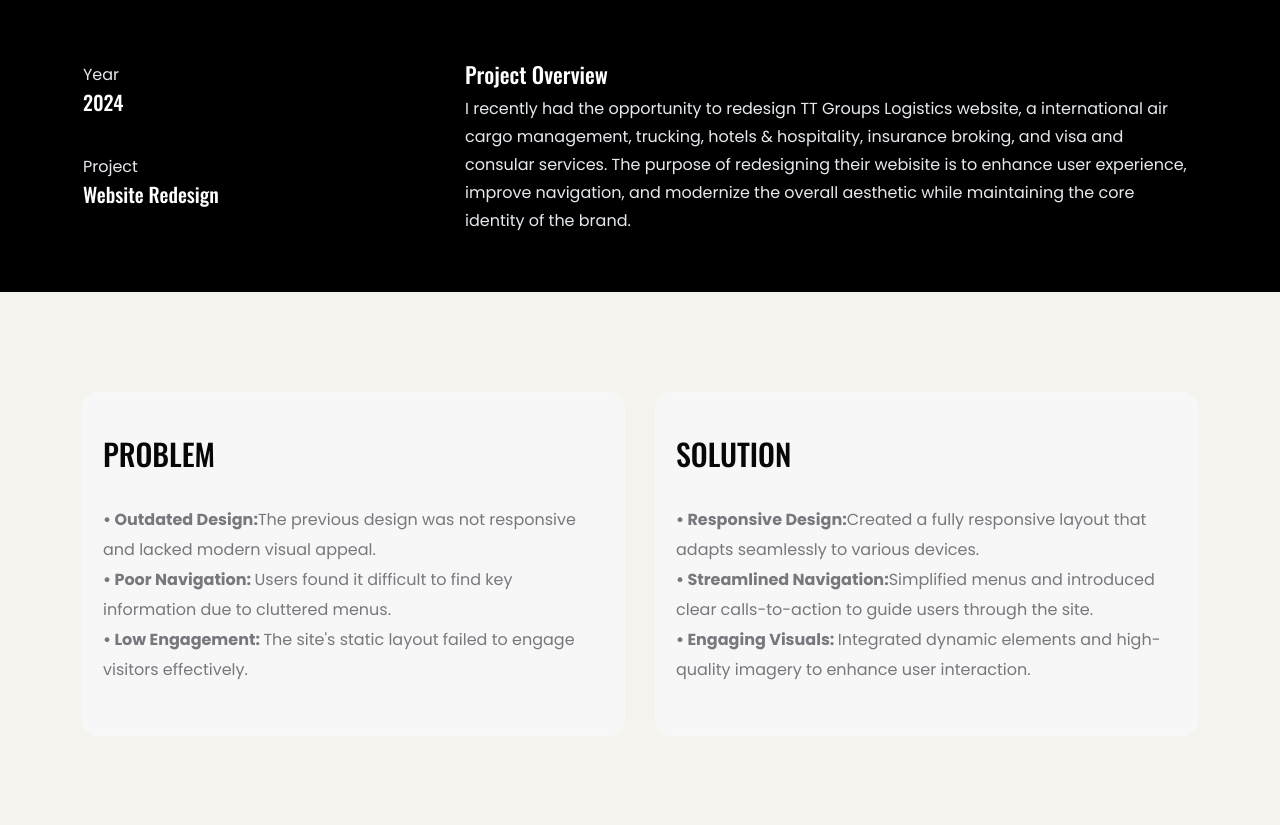
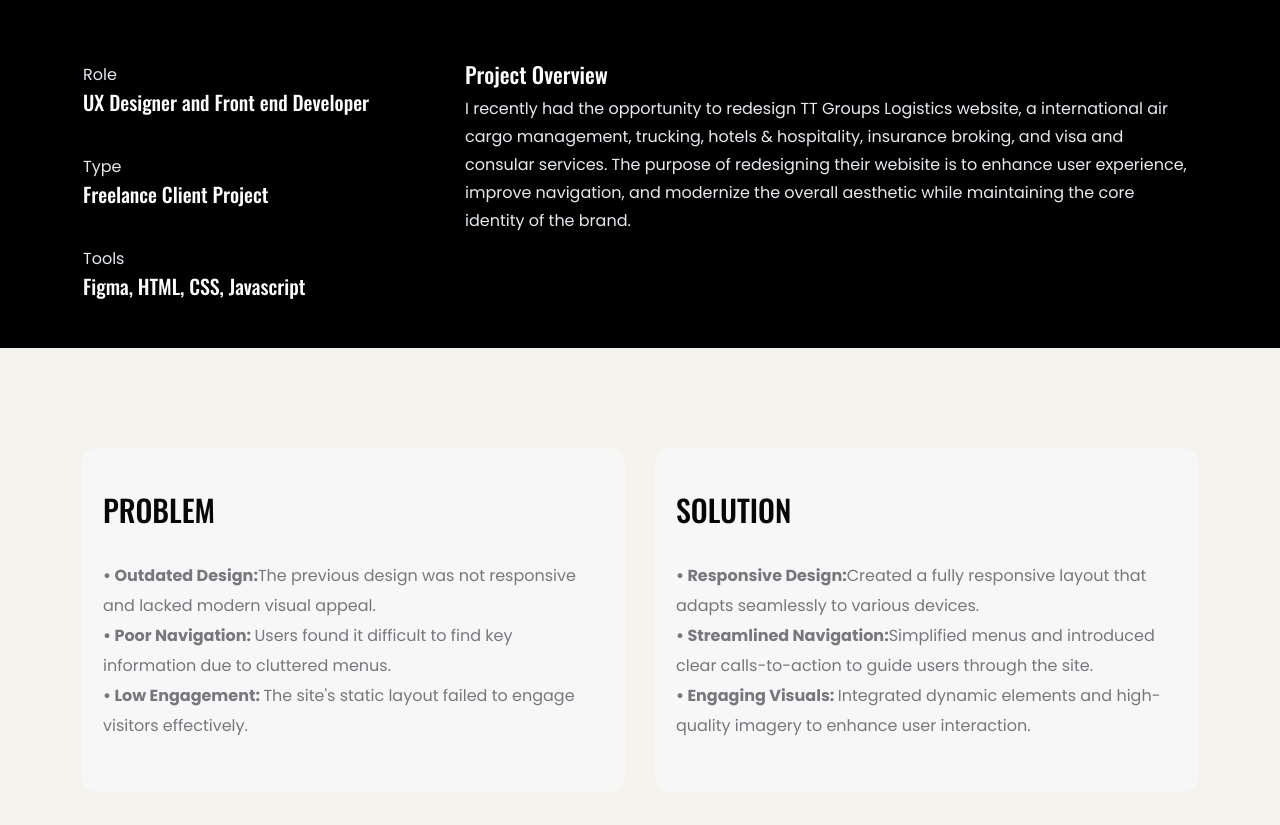
Before and after one commit to NeethishRamasamy/Neethish-Kumar-Ramasamy-Portfolio, a plain HTML site: page ttg.html in a window 1280 px wide. Shown: the part 1395-2220 px from the top of the page. Drawn offline with nearby package versions, Linux system fonts and the light colour scheme.

Commit message:
Update ttg.html

```diff
--- a/ttg.html
+++ b/ttg.html
@@ -151,14 +151,19 @@
                 <!-- START Description AREA -->
                 <div class="single-project-page-left wow fadeInUp delay-0-2s">
                     <div class="single-info">
-                        <p>Year</p>
-                        <h3>2024</h3>
+                        <p>Role</p>
+                        <h3>UX Designer and Front end Developer</h3>
                     </div>
 
 
                     <div class="single-info">
-                        <p>Project</p>
-                        <h3>Website Redesign</h3>
+                        <p>Type</p>
+                        <h3> Freelance Client Project</h3>
+                    </div>
+
+                     <div class="single-info">
+                        <p>Tools</p>
+                        <h3> Figma, HTML, CSS, Javascript</h3>
                     </div>
                 </div>
                 <!-- / END  AREA -->
```
